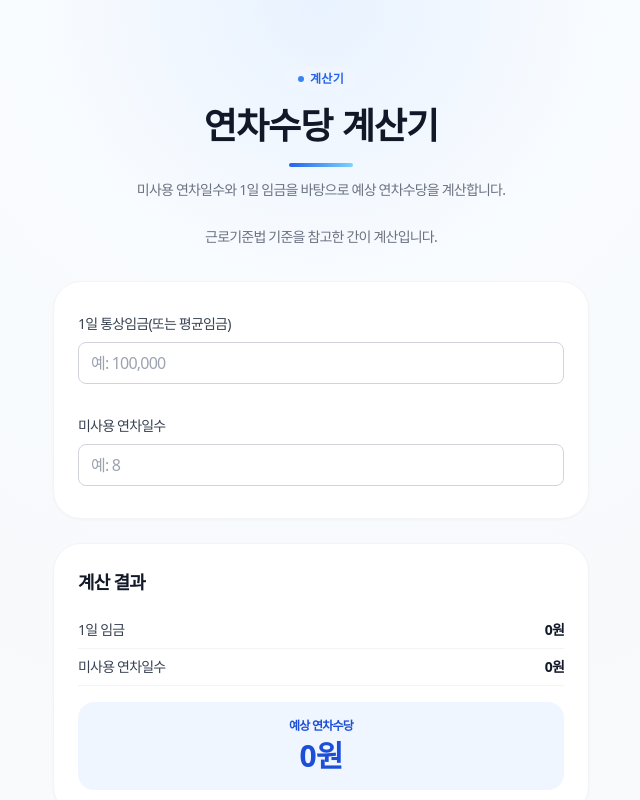
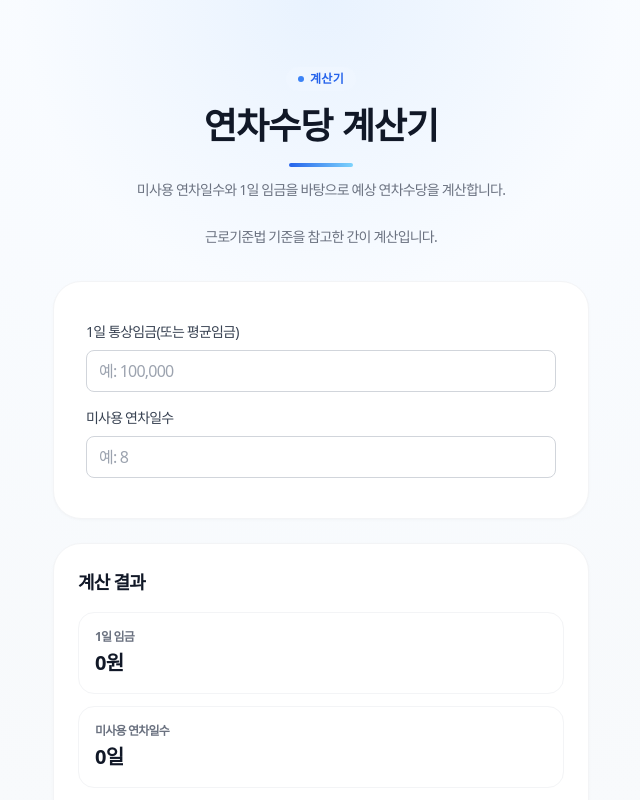
Before and after one commit to greentea2417/semogye-calculator, a Next.js app: page /annual in a window 1280 px wide. Shown: the top 800 px of the page, without its empty margins (319-959 px from the left). Built offline with nearby package versions, Linux system fonts and the light colour scheme; a web font is replaced by a local one.

Commit message:
style: add shared calculator layout template

```diff
--- a/app/annual/AnnualClient.tsx
+++ b/app/annual/AnnualClient.tsx
@@ -2,9 +2,7 @@
 
 import { useMemo, useState } from "react";
 import InputBlock from "@/components/InputBlock";
-import ResultRow from "@/components/ResultRow";
-import PageTitle from "@/components/PageTitle";
-import AccordionFAQ from "@/components/AccordionFAQ";
+import CalculatorLayout from "@/components/CalculatorLayout";
 
 function parseNumber(raw: string | number) {
   const cleaned = String(raw ?? "").replace(/[^\d]/g, "");
@@ -24,32 +22,30 @@ export default function AnnualClient() {
   }, [dailyWageRaw, unusedDaysRaw]);
 
   return (
-    <main className="mx-auto max-w-xl px-5 py-12 sm:py-16">
-      <section className="mb-8">
-        <PageTitle tone="business" title="연차수당 계산기" subtitle="미사용 연차일수와 1일 임금을 바탕으로 예상 연차수당을 계산합니다." />
-        <p className="text-sm leading-relaxed text-gray-500 text-center">근로기준법 기준을 참고한 간이 계산입니다.</p>
-      </section>
-
-      <section className="rounded-[28px] border border-gray-100 bg-white p-6 shadow-sm shadow-gray-200/30 space-y-4">
-        <InputBlock label="1일 통상임금(또는 평균임금)" type="text" value={dailyWageRaw} onChange={(e: any) => setDailyWageRaw(formatComma(parseNumber(e.target.value)))} placeholder="예: 100,000" />
-        <InputBlock label="미사용 연차일수" type="text" value={unusedDaysRaw} onChange={(e: any) => setUnusedDaysRaw(formatComma(parseNumber(e.target.value)))} placeholder="예: 8" />
-      </section>
-
-      <section className="mt-6 rounded-[28px] border border-gray-100 bg-white p-6 shadow-sm shadow-gray-200/30">
-        <h2 className="mb-4 text-lg font-bold text-gray-900">계산 결과</h2>
-        <ResultRow label="1일 임금" value={result.dailyWage} />
-        <ResultRow label="미사용 연차일수" value={result.unusedDays} />
-        <div className="mt-4 rounded-2xl bg-blue-50 p-4 text-center">
-          <p className="text-xs font-semibold text-blue-700">예상 연차수당</p>
-          <p className="mt-1 text-3xl font-extrabold text-blue-700 tabular-nums">{result.allowance.toLocaleString()}원</p>
-        </div>
-      </section>
-
-      <AccordionFAQ title="연차수당 계산기 자주 묻는 질문" items={[
+    <CalculatorLayout
+      tone="business"
+      title="연차수당 계산기"
+      subtitle="미사용 연차일수와 1일 임금을 바탕으로 예상 연차수당을 계산합니다."
+      intro="근로기준법 기준을 참고한 간이 계산입니다."
+      faqTitle="연차수당 계산기 자주 묻는 질문"
+      faqItems={[
         { q: "Q. 통상임금과 평균임금 중 무엇을 쓰나요?", a: "A. 회사 규정과 근로조건에 따라 다를 수 있지만, 연차수당은 통상임금 기준으로 보는 경우가 많습니다." },
         { q: "Q. 미사용 연차는 어떻게 계산하나요?", a: "A. 발생한 연차에서 사용한 연차를 뺀 나머지 일수입니다." },
         { q: "Q. 실제 지급액과 차이가 날 수 있나요?", a: "A. 네. 회사 규정, 임금 산정 방식, 연차 소멸·이월 기준 등에 따라 달라질 수 있습니다." },
-      ]} />
-    </main>
+      ]}
+      result={
+        <>
+          <h2 className="mb-4 text-lg font-bold text-gray-900">계산 결과</h2>
+          <div className="space-y-3">
+            <div className="rounded-2xl border border-gray-100 bg-white p-4"><p className="text-xs font-semibold text-gray-500">1일 임금</p><p className="mt-1 text-xl font-extrabold text-gray-900 tabular-nums">{result.dailyWage.toLocaleString()}원</p></div>
+            <div className="rounded-2xl border border-gray-100 bg-white p-4"><p className="text-xs font-semibold text-gray-500">미사용 연차일수</p><p className="mt-1 text-xl font-extrabold text-gray-900 tabular-nums">{result.unusedDays.toLocaleString()}일</p></div>
+          </div>
+          <div className="mt-4 rounded-2xl bg-blue-50 p-4 text-center"><p className="text-xs font-semibold text-blue-700">예상 연차수당</p><p className="mt-1 text-3xl font-extrabold text-blue-700 tabular-nums">{result.allowance.toLocaleString()}원</p></div>
+        </>
+      }
+    >
+      <InputBlock label="1일 통상임금(또는 평균임금)" type="text" value={dailyWageRaw} onChange={(e: any) => setDailyWageRaw(formatComma(parseNumber(e.target.value)))} placeholder="예: 100,000" />
+      <InputBlock label="미사용 연차일수" type="text" value={unusedDaysRaw} onChange={(e: any) => setUnusedDaysRaw(formatComma(parseNumber(e.target.value)))} placeholder="예: 8" />
+    </CalculatorLayout>
   );
 }
--- /dev/null
+++ b/app/components/CalculatorLayout.tsx
@@ -0,0 +1,50 @@
+import type { ReactNode } from "react";
+import PageTitle from "./PageTitle";
+import AccordionFAQ from "./AccordionFAQ";
+
+type FAQItem = { q: string; a: string };
+
+type Props = {
+  tone?: "business" | "life";
+  title: string;
+  subtitle?: string;
+  intro?: ReactNode;
+  children: ReactNode;
+  result: ReactNode;
+  guide?: ReactNode;
+  faqTitle: string;
+  faqItems: FAQItem[];
+};
+
+export default function CalculatorLayout({
+  tone = "business",
+  title,
+  subtitle,
+  intro,
+  children,
+  result,
+  guide,
+  faqTitle,
+  faqItems,
+}: Props) {
+  return (
+    <main className="mx-auto max-w-xl px-5 py-12 sm:py-16">
+      <section className="mb-8">
+        <PageTitle tone={tone} title={title} subtitle={subtitle} />
+        {intro ? <div className="text-center text-sm leading-relaxed text-gray-500">{intro}</div> : null}
+      </section>
+
+      <section className="rounded-[28px] border border-gray-100 bg-white p-6 shadow-sm shadow-gray-200/30 sm:p-8">
+        {children}
+      </section>
+
+      <section className="mt-6 rounded-[28px] border border-gray-100 bg-white p-6 shadow-sm shadow-gray-200/30">
+        {result}
+      </section>
+
+      {guide ? <section className="mt-6">{guide}</section> : null}
+
+      <AccordionFAQ title={faqTitle} items={faqItems} />
+    </main>
+  );
+}
--- a/app/freelance/FreelanceClient.tsx
+++ b/app/freelance/FreelanceClient.tsx
@@ -4,8 +4,7 @@ import { useEffect, useMemo, useState } from "react";
 import { usePathname, useRouter, useSearchParams } from "next/navigation";
 import InputBlock from "../components/InputBlock";
 import BottomActions from "../components/BottomActions";
-import PageTitle from "../components/PageTitle";
-import AccordionFAQ from "../components/AccordionFAQ";
+import CalculatorLayout from "../components/CalculatorLayout";
 import { toast } from "../components/toast";
 
 function parseNumber(raw: string | number) {
@@ -62,33 +61,32 @@ export default function FreelancePage() {
   };
 
   return (
-    <main className="mx-auto max-w-xl px-5 py-12 sm:py-16">
-      <section className="mb-8">
-        <PageTitle tone="business" title="프리랜서 실수령액 계산기" subtitle="3.3% 원천징수 기준으로 실제 받는 금액을 계산합니다." />
-        <p className="text-sm leading-relaxed text-gray-500 text-center">원천징수 소득세와 지방소득세를 반영해 실수령액을 빠르게 확인해보세요.</p>
-      </section>
-
-      <section className="rounded-[28px] border border-gray-100 bg-white p-6 shadow-sm shadow-gray-200/30 space-y-4">
-        <InputBlock label="프리랜서 월 수입 (세전)" type="text" inputMode="numeric" placeholder="예: 2,500,000" value={amount} onChange={onChangeAmount} />
-        <p className="text-xs text-gray-500">* 입력 즉시 결과가 갱신됩니다.</p>
-      </section>
-
-      <section className="mt-6 rounded-[28px] border border-gray-100 bg-white p-6 shadow-sm shadow-gray-200/30">
-        <h2 className="mb-4 text-lg font-bold text-gray-900">계산 결과</h2>
-        <div className="grid grid-cols-1 gap-3 sm:grid-cols-3">
-          <div className="rounded-2xl border border-gray-100 bg-white p-4"><p className="text-xs font-semibold text-gray-500">소득세(3%)</p><p className="mt-1 text-xl font-extrabold text-gray-900 tabular-nums">{result.tax.toLocaleString()}원</p></div>
-          <div className="rounded-2xl border border-gray-100 bg-white p-4"><p className="text-xs font-semibold text-gray-500">지방소득세(0.3%)</p><p className="mt-1 text-xl font-extrabold text-gray-900 tabular-nums">{result.localTax.toLocaleString()}원</p></div>
-          <div className="rounded-2xl border border-gray-100 bg-white p-4"><p className="text-xs font-semibold text-gray-500">총 공제액</p><p className="mt-1 text-xl font-extrabold text-gray-900 tabular-nums">{result.totalTax.toLocaleString()}원</p></div>
-        </div>
-        <div className="mt-4 rounded-2xl bg-blue-50 p-4 text-center"><p className="text-xs font-semibold text-blue-700">실수령액</p><p className="mt-1 text-3xl font-extrabold text-blue-700 tabular-nums">{result.takeHome.toLocaleString()}원</p></div>
-        <BottomActions onShare={onShare} />
-      </section>
-
-      <AccordionFAQ title="프리랜서 실수령액 계산기 자주 묻는 질문" items={[
+    <CalculatorLayout
+      tone="business"
+      title="프리랜서 실수령액 계산기"
+      subtitle="3.3% 원천징수 기준으로 실제 받는 금액을 계산합니다."
+      intro="원천징수 소득세와 지방소득세를 반영해 실수령액을 빠르게 확인해보세요."
+      faqTitle="프리랜서 실수령액 계산기 자주 묻는 질문"
+      faqItems={[
         { q: "Q. 3.3%는 정확히 무엇인가요?", a: "A. 원천징수 세율로 소득세 3%와 지방소득세 0.3%를 합친 값입니다." },
         { q: "Q. 이 금액이 최종 세금인가요?", a: "A. 아니요. 5월 종합소득세 신고 시 최종 세액은 달라질 수 있습니다." },
         { q: "Q. 부가세가 포함된 계약도 계산되나요?", a: "A. 이 계산기는 원천징수 3.3% 기준이며, 부가세 포함 여부는 별도입니다." },
-      ]} />
-    </main>
+      ]}
+      guide={<BottomActions onShare={onShare} />}
+      result={
+        <>
+          <h2 className="mb-4 text-lg font-bold text-gray-900">계산 결과</h2>
+          <div className="grid grid-cols-1 gap-3 sm:grid-cols-3">
+            <div className="rounded-2xl border border-gray-100 bg-white p-4"><p className="text-xs font-semibold text-gray-500">소득세(3%)</p><p className="mt-1 text-xl font-extrabold text-gray-900 tabular-nums">{result.tax.toLocaleString()}원</p></div>
+            <div className="rounded-2xl border border-gray-100 bg-white p-4"><p className="text-xs font-semibold text-gray-500">지방소득세(0.3%)</p><p className="mt-1 text-xl font-extrabold text-gray-900 tabular-nums">{result.localTax.toLocaleString()}원</p></div>
+            <div className="rounded-2xl border border-gray-100 bg-white p-4"><p className="text-xs font-semibold text-gray-500">총 공제액</p><p className="mt-1 text-xl font-extrabold text-gray-900 tabular-nums">{result.totalTax.toLocaleString()}원</p></div>
+          </div>
+          <div className="mt-4 rounded-2xl bg-blue-50 p-4 text-center"><p className="text-xs font-semibold text-blue-700">실수령액</p><p className="mt-1 text-3xl font-extrabold text-blue-700 tabular-nums">{result.takeHome.toLocaleString()}원</p></div>
+        </>
+      }
+    >
+      <InputBlock label="프리랜서 월 수입 (세전)" type="text" inputMode="numeric" placeholder="예: 2,500,000" value={amount} onChange={onChangeAmount} />
+      <p className="text-xs text-gray-500">* 입력 즉시 결과가 갱신됩니다.</p>
+    </CalculatorLayout>
   );
 }
```
Also changed, not shown: app/business/net-salary/page.tsx (+28 -31 lines).
